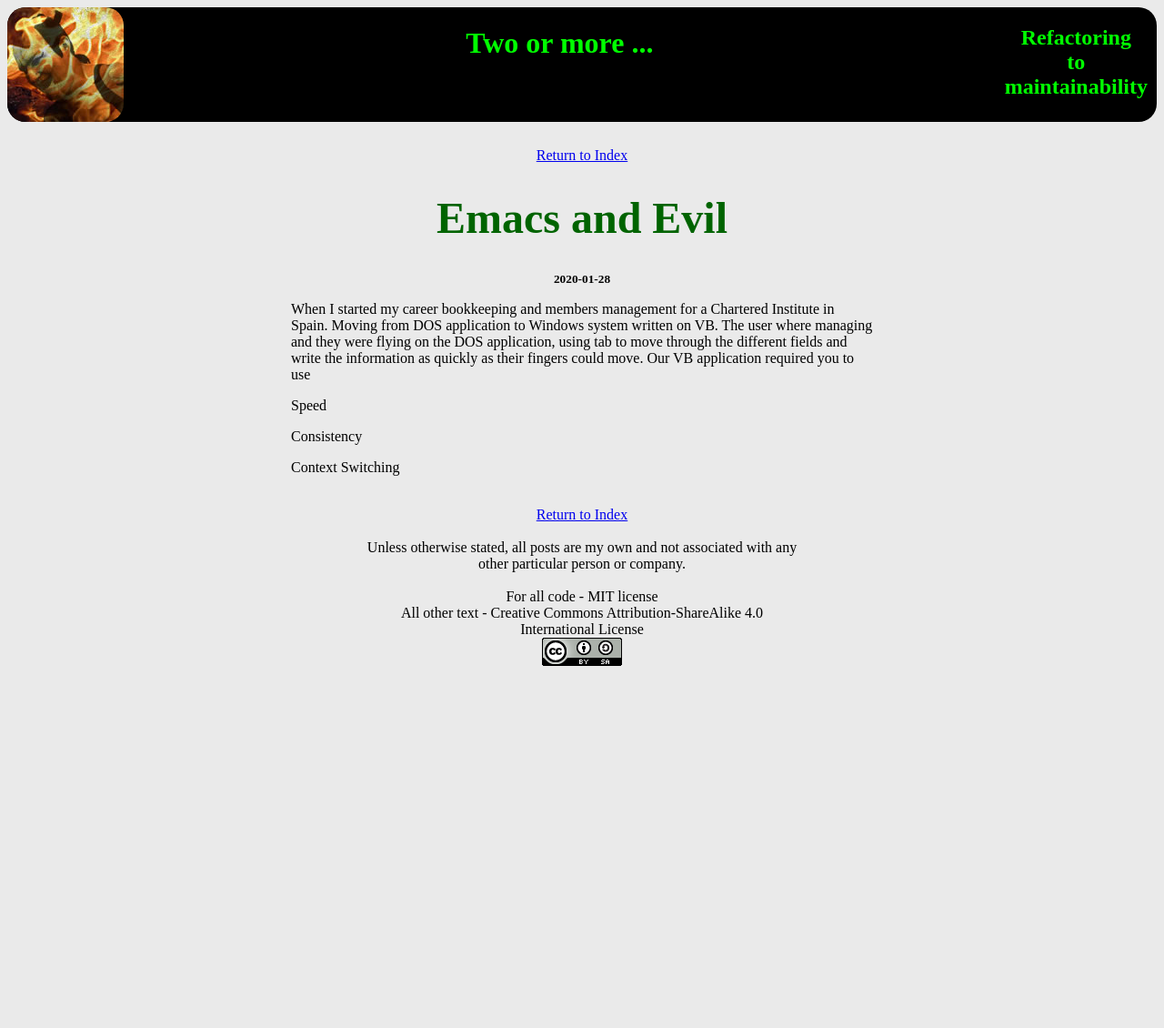
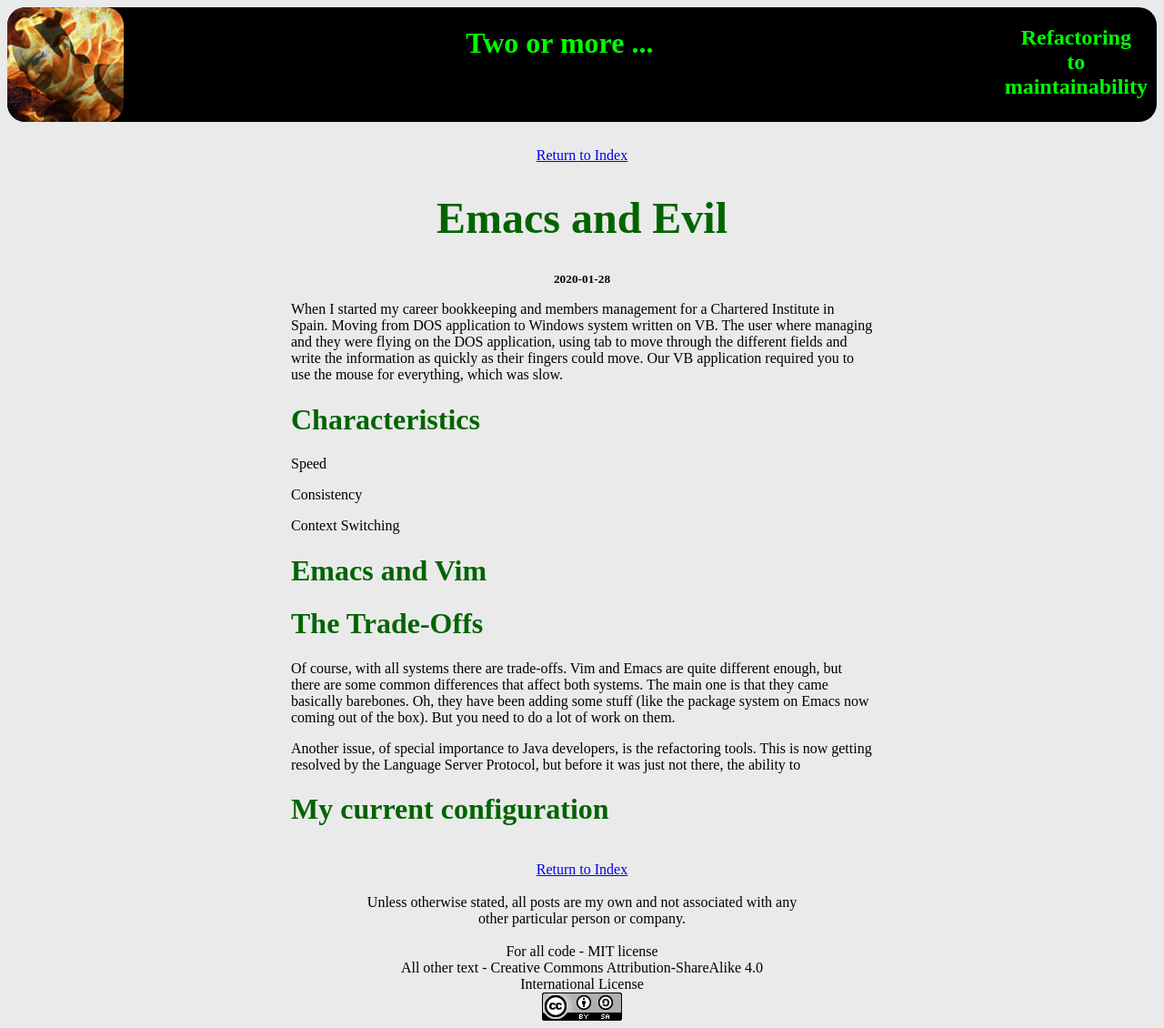
Before and after one commit to MiyamotoAkira/website, a Jekyll site: the page built from _posts/2020-02-04-emacs-and-evil.md, in a window 1280 px wide. Shown: the whole page at 91% size. Built offline with Jekyll 4.4.1, drawn with Linux system fonts in a browser that asks for light colours; before the commit the page ends 900 px from its top, so only the background shows below that.

Commit message:
Adding additional text and structure

```diff
--- a/_posts/2020-02-04-emacs-and-evil.md
+++ b/_posts/2020-02-04-emacs-and-evil.md
@@ -8,10 +8,22 @@ tags:
 ---
 
 
-When I started my career bookkeeping and members management for a Chartered Institute in Spain. Moving from DOS application to Windows system written on VB. The user where managing and they were flying on the DOS application, using tab to move through the different fields and write the information as quickly as their fingers could move. Our VB application required you to use
+When I started my career bookkeeping and members management for a Chartered Institute in Spain. Moving from DOS application to Windows system written on VB. The user where managing and they were flying on the DOS application, using tab to move through the different fields and write the information as quickly as their fingers could move. Our VB application required you to use the mouse for everything, which was slow.
+
+# Characteristics
 
 Speed
 
 Consistency
 
 Context Switching
+
+# Emacs and Vim
+
+# The Trade-Offs
+
+Of course, with all systems there are trade-offs. Vim and Emacs are quite different enough, but there are some common differences that affect both systems. The main one is that they came basically barebones. Oh, they have been adding some stuff (like the package system on Emacs now coming out of the box). But you need to do a lot of work on them.
+
+Another issue, of special importance to Java developers, is the refactoring tools. This is now getting resolved by the Language Server Protocol, but before it was just not there, the ability to
+
+# My current configuration
```
